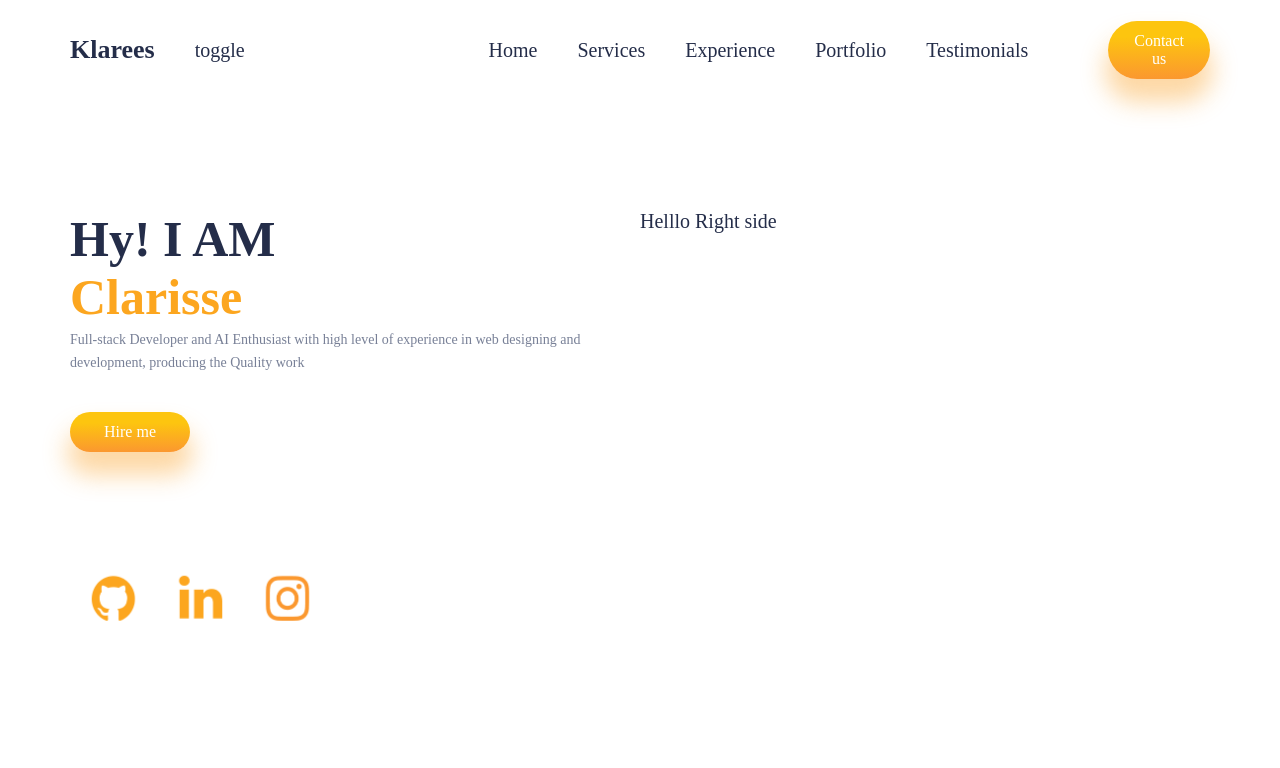
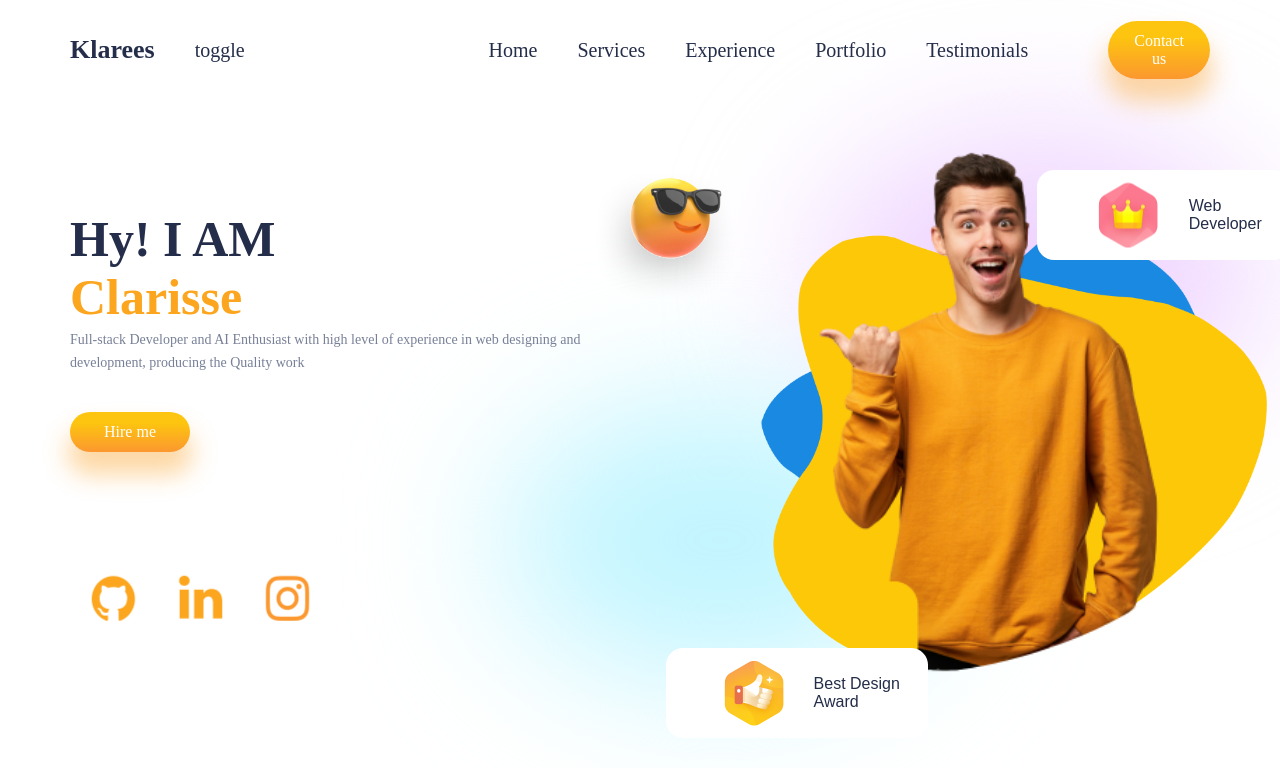
Before and after one commit to I-Clarisse/React-Personal-Portfolio, a React (Create React App) app: page / in a window 1280 px wide. Shown: the top 768 px of the page. Built offline with nearby package versions, Linux system fonts and the light colour scheme; a web font is replaced by a local one.

Commit message:
Intro updated

```diff
--- /dev/null
+++ b/src/components/Navbar/FloatingDiv/FloatingDiv.css
@@ -0,0 +1,17 @@
+.floatingDiv{
+    justify-content: space-around;
+    display: flex;
+    background: #fff;
+    box-shadow: var(--boxShadow);
+    border-radius: 17px;
+    align-items: center;
+    padding: 0px 28px 0px 28px;
+    height: 4.5rem;
+}
+.floatingDiv>img{
+    transform: scale(0.5);
+}
+.floatingDiv>span{
+    font-family: sans-serif;
+    font-size: 16px;
+}
--- /dev/null
+++ b/src/components/Navbar/FloatingDiv/FloatingDiv.jsx
@@ -0,0 +1,17 @@
+import React from "react"
+import './FloatingDiv.css'
+
+const FloatingDiv = ({image, text1, text2}) => {
+    return (
+        <div className="floatingDiv">
+            <img src={image} alt="" />
+            <span>
+                {text1}
+                <br/>
+                {text2}
+            </span>
+        </div>
+    )
+}
+
+export default FloatingDiv;
--- a/src/components/Navbar/Intro/Intro.css
+++ b/src/components/Navbar/Intro/Intro.css
@@ -46,3 +46,36 @@
 .i-icons>*:hover{
     cursor: pointer;
 }
+.i-right>*{
+    position: absolute;
+    z-index: 1;
+}
+.i-right>:nth-child(1){
+    transform: scale(0.65);
+    top: 19%;
+}
+.i-right>:nth-child(2){
+    transform: scale(0.65);
+    top: 15%;
+}
+.i-right>:nth-child(3){
+    transform: scale(1.4);
+    top:27%;
+    left: 67%;
+}
+.i-right>:nth-child(4){
+    transform: scale(0.6);
+    top:15%;
+    left: 42%;
+    border-radius: 50%;
+}
+.blur{
+    position: absolute;
+    width: 22rem;
+    height: 14rem;
+    border-radius: 50%;
+    filter: blur(72px);
+    z-index: -9;
+    right: 1rem;
+    top: 17%;
+}
--- a/src/components/Navbar/Intro/Intro.jsx
+++ b/src/components/Navbar/Intro/Intro.jsx
@@ -3,6 +3,35 @@ import './Intro.css'
 import GitHub from '../../../images/github.png'
 import LinkedIn from '../../../images/linkedin.png'
 import Instagram from '../../../images/instagram.png'
+import Amazon from '../../../images/amazon.png'
+import Boy from '../../../images/boy.png'
+import Crown from '../../../images/crown.png'
+import Ecommerce from '../../../images/ecommerce.png'
+import Facebook from '../../../images/Facebook.png'
+import Fiverr from '../../../images/fiverr.png'
+import Glasses from '../../../images/glasses.png'
+import GlassesImoji from '../../../images/glassesimoji.png'
+import Heartemoji from '../../../images/heartemoji.png'
+import Hoc from '../../../images/hoc.png'
+import Humble from '../../../images/humble.png'
+import MusicApp from '../../../images/musicapp.png'
+import Profile1 from '../../../images/profile1.jpg'
+import Profile2 from '../../../images/profile2.jpg'
+import Profile3 from '../../../images/profile3.jpg'
+import Profile4 from '../../../images/profile4.jpg'
+import Profile5 from '../../../images/profile5.jpg'
+import Profile6 from '../../../images/profile6.jpg'
+import PurpleBlur from '../../../images/purpleblur.png'
+import Shopify from '../../../images/Shopify.png'
+import Sidebar from '../../../images/sidebar.png'
+import Thumbup from '../../../images/thumbup.png'
+import Upwork from '../../../images/Upwork.png'
+import Vector1 from '../../../images/Vector1.png'
+import Vector2 from '../../../images/Vector2.png'
+import Wave from '../../../images/wave.png'
+
+import FloatingDiv from "../FloatingDiv/FloatingDiv"
+
 const Intro = () => {
     return(
         <div className="intro">
@@ -33,7 +62,25 @@ const Intro = () => {
                 </div>
             </div>
             {/* Right section  */}
-            <div className="i-right">Helllo Right side</div>
+            <div className="i-right">
+                <img src={Vector1} alt="" />
+                <img src={Vector2} alt="" />
+                <img src={Boy} alt="" />
+                <img src={GlassesImoji} alt="" />
+                <div style={{top:'8.5rem', left:'81%'}}>
+                    <FloatingDiv image={Crown} text1='Web' text2='Developer'/>
+                </div>
+                <div style={{top:'81%',left:'52%'}}>
+                    <FloatingDiv image={Thumbup} text1='Best Design' text2='Award'/>
+                </div>
+                {/* Blur div  */}
+                <div className="blur" style={{background: "rgb(238, 210, 255)"}}></div>
+                <div className="blur" style={{
+                    background: "#C1F5FF",
+                    top: '20rem',
+                    right: '17rem'
+                    }}></div>
+            </div>
         </div>
     )
 }
```
